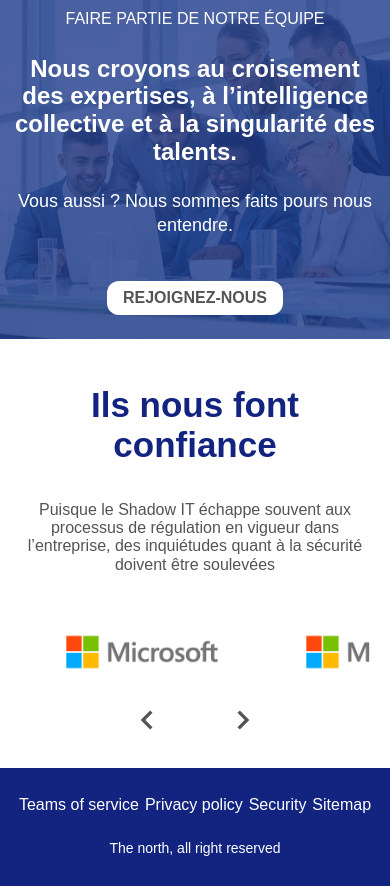
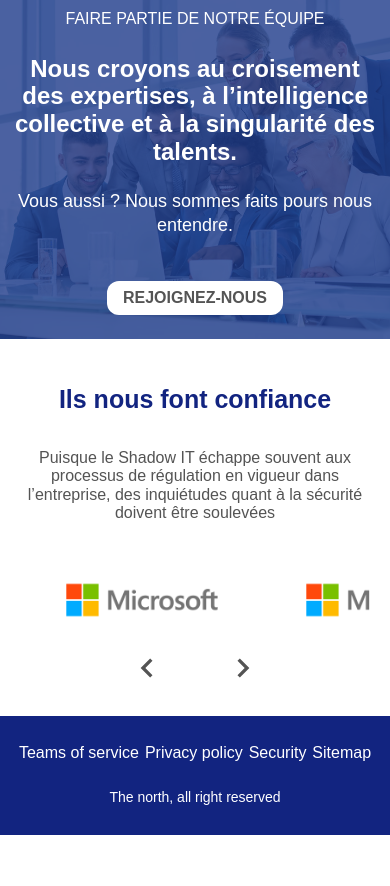
Before and after one commit to workhard2021/oyster-technology-informatique, a Next.js app: page / in a window 390 px wide. Shown: the part 3286-4172 px from the top of the page. After the commit the page ends 4121 px from the top, so only its background shows below. Built offline with nearby package versions, Linux system fonts and the light colour scheme.

Commit message:
update s

```diff
--- a/components/content.tsx
+++ b/components/content.tsx
@@ -21,7 +21,7 @@ export const Content=({data}:any)=>{
                <p className="text-[16px] font-extrabold w-full mb-1">
                  {data.list_title_4}
                </p>
-               <div className="w-full pl-16">
+               <div className="w-full md:pl-16 pl-8">
                  {data.list_description.map((value:any,key:number)=>{
                     return (<li className="text-[16px]"  key={key}>
                            <span className="pr-1 font-extrabold">{value.title} </span>
@@ -34,7 +34,7 @@ export const Content=({data}:any)=>{
               {data.list_title_3}
             </p>
         </div>
-        <div className="p-16 md:w-full w-[90%] shadow-2xl bg-white md:m-auto my-4 m-auto flex justify-center items-stretch flex-wrap">
+        <div className="md:p-16 p-8 md:w-full w-[90%] shadow-2xl bg-white md:m-auto my-4 m-auto flex justify-center items-stretch flex-wrap">
             <div className="m-auto w-full md:w-[70%]">
               <p className="w-full md:text-[35px] text-[22px] font-bold text-center text-[#231942]">Notre champ d’intervention</p>
               <p className="m-auto py-6 w-full md:w-[80%] md:text-[24px] text-[18px] text-[#983098] font-bold text-center">{data.title_description_2}</p>
--- a/components/scrollCloud.tsx
+++ b/components/scrollCloud.tsx
@@ -27,7 +27,7 @@ export const ScrollCloud = ({data,title,sub_title}:any) => {
     if(data && data.length===0) return null;
     return (<div className="w-full p-4">
          <div id="partenaire"></div>
-        <h2 className="w-full text-center text-[#122480] mb-[35px] m-auto">{title}</h2>
+        <h2 className="w-full text-center text-[#122480] mb-[35px] text-[25px] md:text-[35px] m-auto">{title}</h2>
         <div className="md:w-[50%] w-full text-center m-auto mb-[10px]">{sub_title}</div>
         <div className="relative py-4 m-auto">
         <div className="md:w-[65%] w-[98%] m-auto">
```
